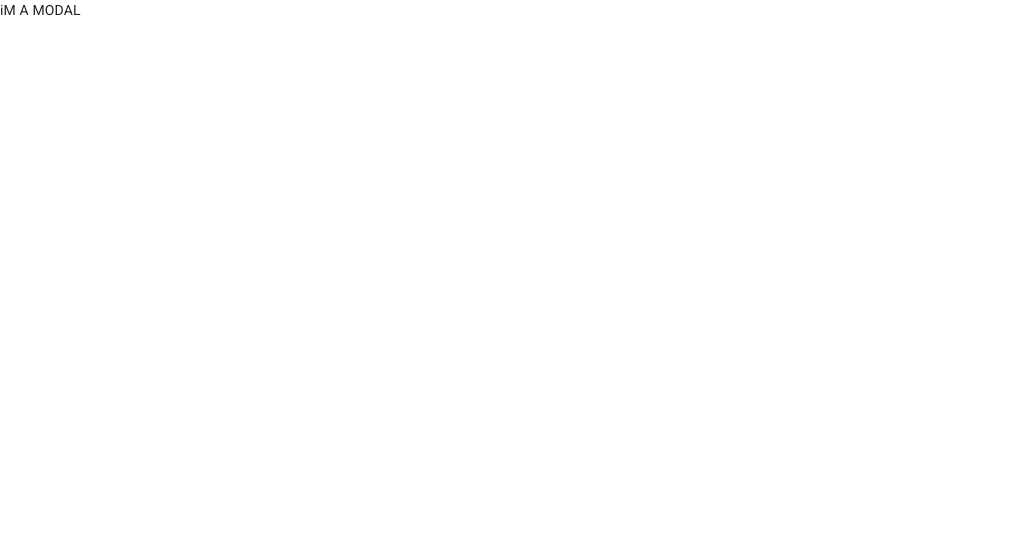
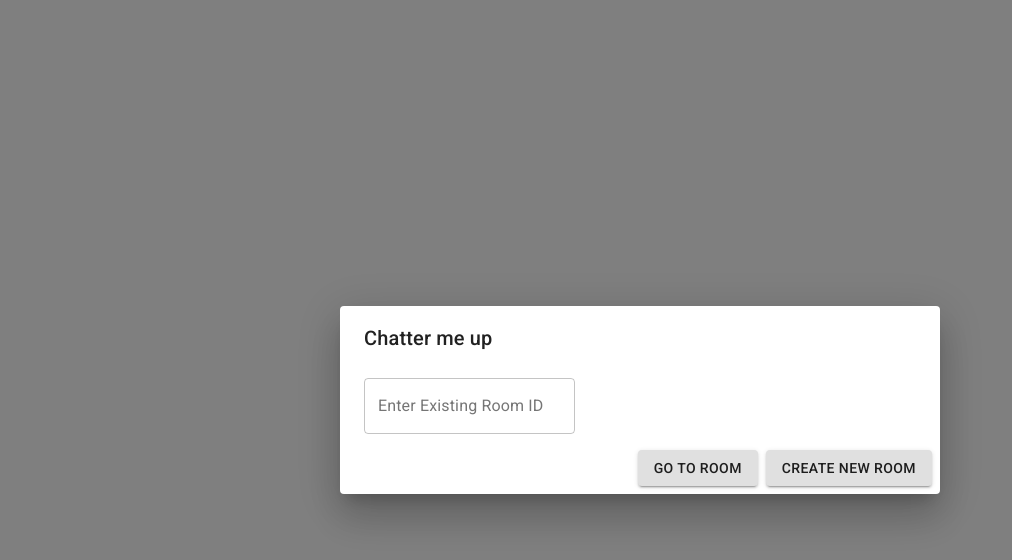
Before and after one commit to ProdigyTech/video-chat, a Next.js app: page / in a window 1280 px wide. Shown: the top 560 px of the page, without its empty margins (0-1012 px from the left). Built offline with nearby package versions, Linux system fonts and the light colour scheme.

Commit message:
initial dialog component w. buttons and actions

```diff
--- /dev/null
+++ b/components/Button.js
@@ -0,0 +1,5 @@
+import { Button as MaterialButton } from "@material-ui/core";
+
+export const Button = ({ children, ...rest }) => {
+  return <MaterialButton {...rest}> {children} </MaterialButton>;
+};
--- /dev/null
+++ b/components/Dialog.js
@@ -0,0 +1,16 @@
+import {
+  Dialog as MaterialDialog,
+  DialogActions,
+  DialogContent,
+  DialogTitle,
+} from "@material-ui/core";
+
+export const Dialog = ({ children, title, action }) => {
+  return (
+    <MaterialDialog fullWidth={true} maxWidth={"sm"} open={true}>
+      <DialogTitle>{title}</DialogTitle>
+      <DialogContent>{children}</DialogContent>
+      <DialogActions>{action}</DialogActions>
+    </MaterialDialog>
+  );
+};
--- /dev/null
+++ b/components/Input.js
@@ -0,0 +1,12 @@
+import { TextField } from "@material-ui/core";
+
+export const Input = ({ onChange, value, ...rest }) => {
+  return (
+    <TextField
+      variant={"outlined"}
+      onChange={onChange}
+      value={value}
+      {...rest}
+    />
+  );
+};
--- a/components/Modal.js
+++ /dev/null
@@ -1,3 +0,0 @@
-export const Modal = ({}) => {
-  return <>iM A MODAL</>;
-};
--- a/components/index.js
+++ b/components/index.js
@@ -1,3 +1,4 @@
-import { Modal } from "./Modal";
-
-export { Modal };
+import { Dialog } from "./Dialog";
+import { Input } from "./Input";
+import { Button } from "./Button";
+export { Dialog, Input, Button };
--- a/package.json
+++ b/package.json
@@ -9,9 +9,10 @@
   },
   "dependencies": {
     "@material-ui/core": "^4.11.2",
+    "babel-runtime": "^6.26.0",
     "next": "10.0.4",
     "react": "17.0.1",
     "react-dom": "17.0.1",
-    "babel-runtime": "^6.26.0"
+    "uuidv4": "^6.2.6"
   }
 }
--- a/pages/index.js
+++ b/pages/index.js
@@ -1,10 +1,44 @@
-import { Modal } from "Components";
+import { Dialog, Input, Button } from "Components";
+import { useRouter } from "next/router";
 import { Layout } from "Util/Layout";
+import { useState } from "react";
+import { uuid } from "uuidv4";
 
 export default function Home() {
+  const [roomID, setRoomID] = useState("");
+  const router = useRouter();
+  const goToRoom = () => {
+    roomID.length && router.push(`/room/${roomID}`);
+  };
+
+  const createNewRoom = () => {
+    router.push(`/room/${uuid()}`);
+    /** Do some logic here to create a new room on the server  */
+  };
   return (
     <Layout>
-      <Modal />
+      <Dialog
+        title={`Chatter me up`}
+        action={
+          <>
+            <Button variant={`contained`} onClick={goToRoom}>
+              Go To Room
+            </Button>{" "}
+            <Button variant={`contained`} onClick={createNewRoom}>
+              {" "}
+              Create New Room{" "}
+            </Button>
+          </>
+        }
+      >
+        <Input
+          value={roomID}
+          onChange={(e) => {
+            setRoomID(e.target.value);
+          }}
+          label={`Enter Existing Room ID`}
+        />
+      </Dialog>
     </Layout>
   );
 }
--- a/util/Layout.js
+++ b/util/Layout.js
@@ -1,3 +1,19 @@
+import { Container } from "@material-ui/core";
+import { makeStyles } from "@material-ui/core/styles";
+
+const useStyles = makeStyles((theme) => {
+  return {
+    root: {
+      padding: theme.spacing(4),
+    },
+  };
+});
+
 export const Layout = ({ children }) => {
-  return <div className={`container`}>{children}</div>;
+  const classes = useStyles();
+  return (
+    <Container className={classes.root} maxWidth="sm">
+      {children}
+    </Container>
+  );
 };
```
Also changed, not shown: 1 other file (tests, documents, lock files or other folders).
